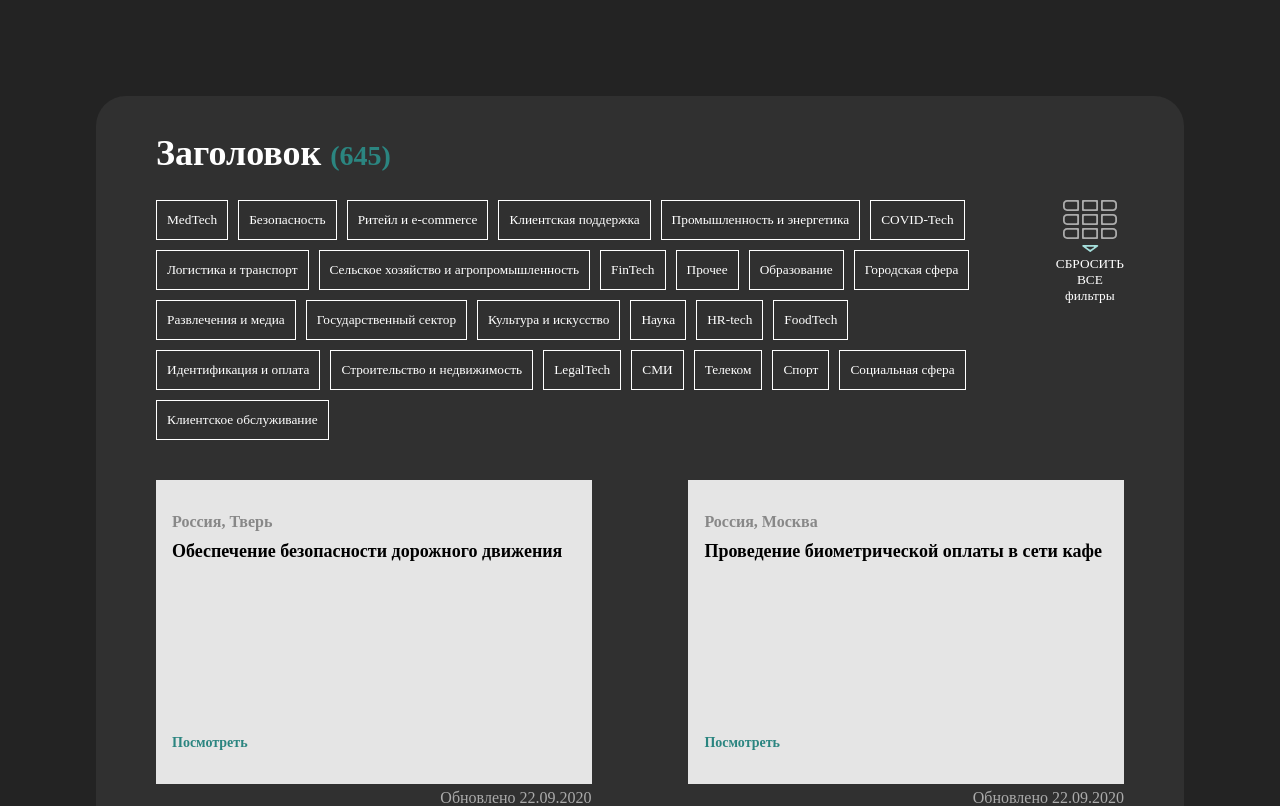
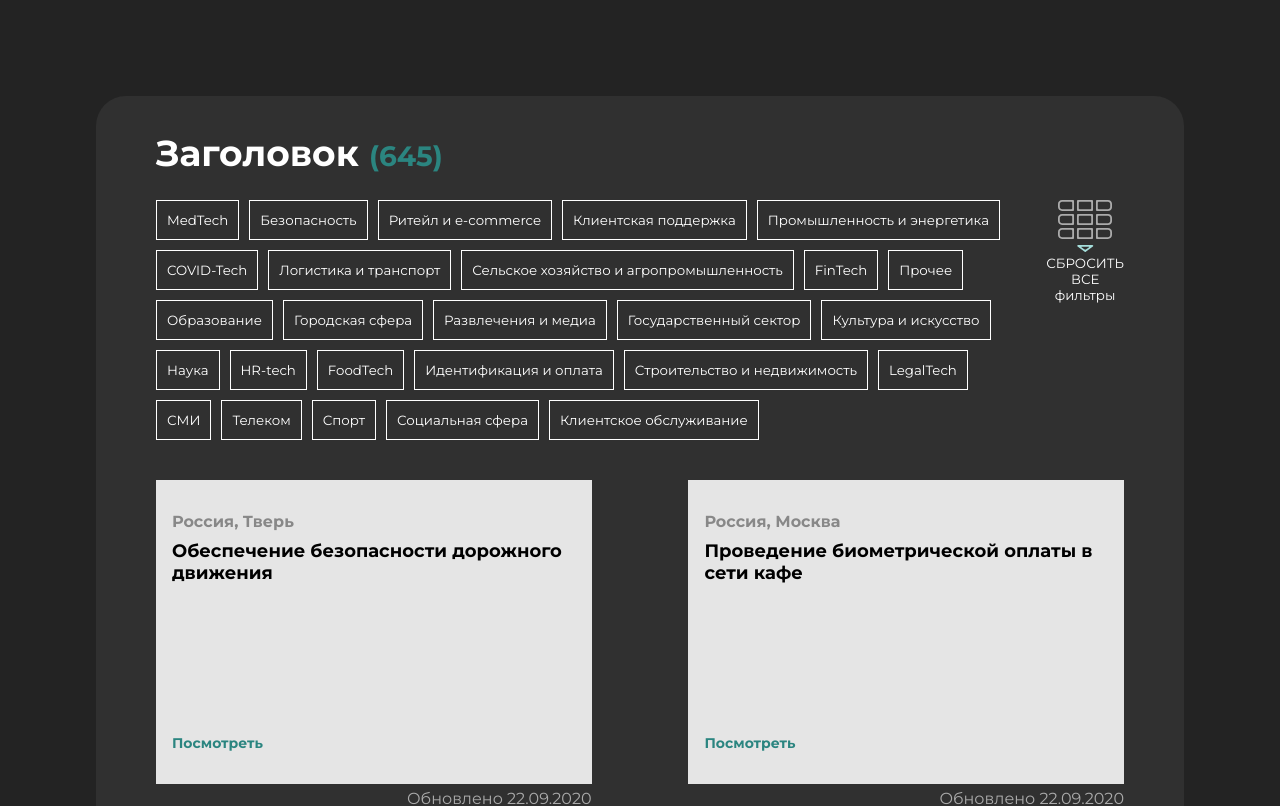
Before and after one commit to CrtdLunacy/list-with-articles, a Next.js app: page / in a window 1280 px wide. Shown: the top 806 px of the page. Built offline with nearby package versions, Linux system fonts and the light colour scheme.

Commit message:
fix fonts

```diff
--- a/app/page.tsx
+++ b/app/page.tsx
@@ -5,13 +5,18 @@ import {sleep} from "@/helpers/sleep";
 import ArticlesWidget from "@/components/ArticlesWidget/ArticlesWidget";
 import Image from "next/image";
 import Dots from "@/public/dots.svg";
+import { Montserrat } from 'next/font/google';
 
+const montserrat = Montserrat({
+  subsets: ['cyrillic'],
+  weight: ['400', '700'],
+})
 
 export default async function Home() {
   await sleep(1000);
 
   return (
-    <main className={styles.main}>
+    <main className={`${styles.main} ${montserrat.className}`}>
       <Image className={styles.dots} src={Dots} alt='dotsBachground'/>
       <ArticlesWidget data={file.data as MediaGroupsModel[]} />
     </main>
```
